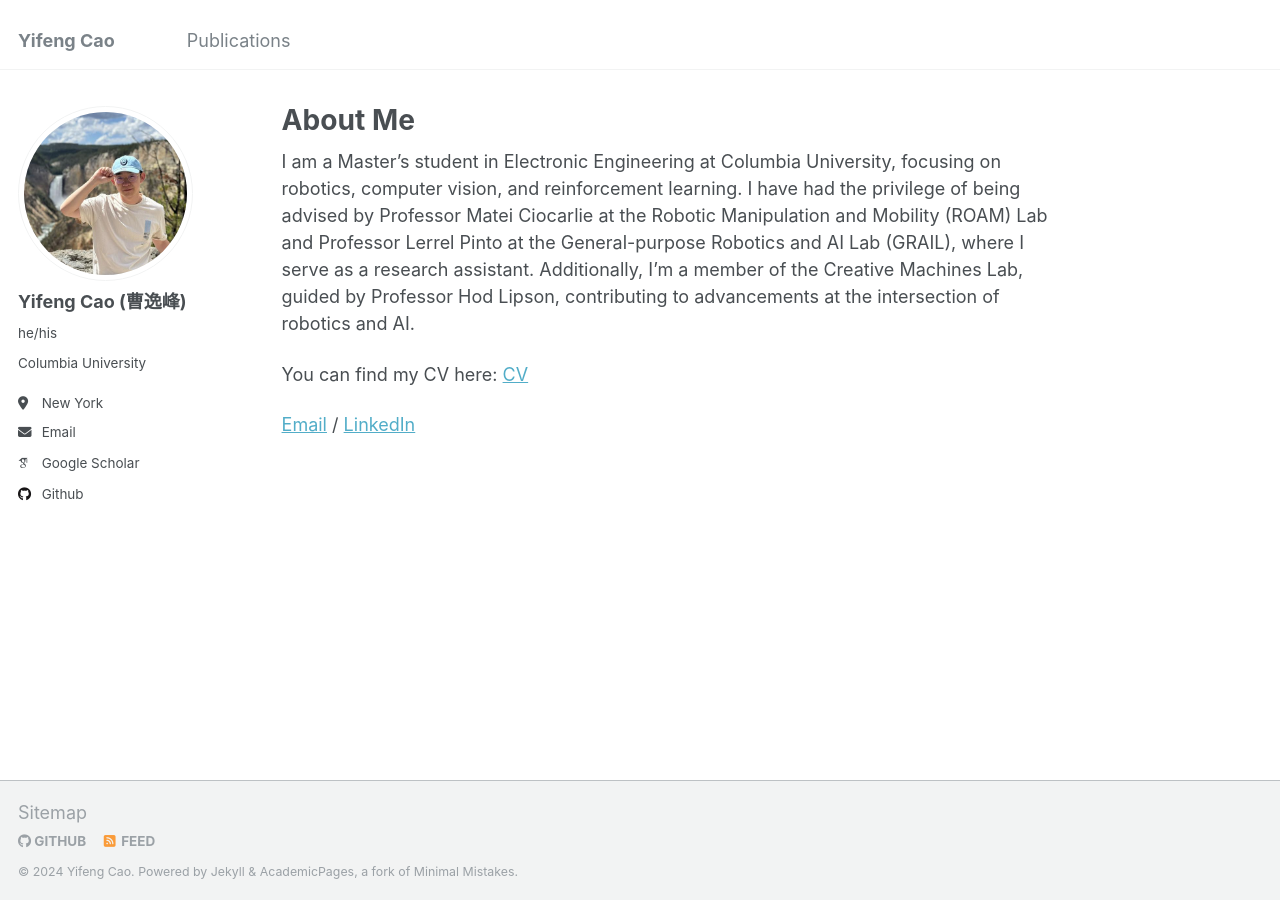
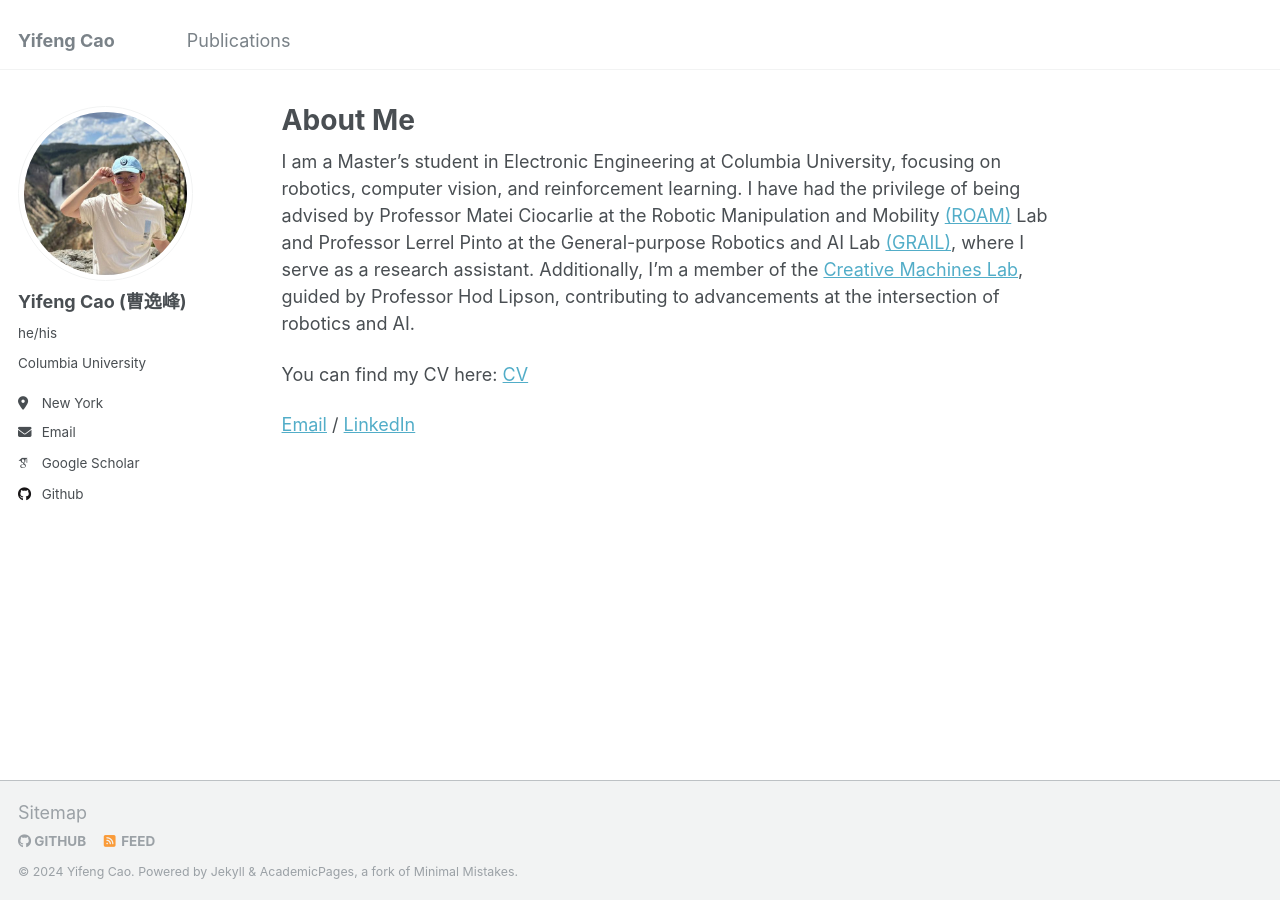
Before and after one commit to Yifeng-Cao/Yifeng-Cao.github.io, a Jekyll site: the page built from _pages/about.md, in a window 1280 px wide. Built offline with Jekyll 4.4.1, drawn with Linux system fonts in a browser that asks for light colours; some web fonts are replaced; part of the change alters nothing that is shown.

```diff
--- a/_pages/about.md
+++ b/_pages/about.md
@@ -7,7 +7,7 @@ redirect_from:
   - /about.html
 ---
 
-I am a Master's student in Electronic Engineering at Columbia University, focusing on robotics, computer vision, and reinforcement learning. I have had the privilege of being advised by Professor Matei Ciocarlie at the Robotic Manipulation and Mobility (ROAM) Lab and Professor Lerrel Pinto at the General-purpose Robotics and AI Lab (GRAIL), where I serve as a research assistant. Additionally, I'm a member of the Creative Machines Lab, guided by Professor Hod Lipson, contributing to advancements at the intersection of robotics and AI.
+I am a Master's student in Electronic Engineering at Columbia University, focusing on robotics, computer vision, and reinforcement learning. I have had the privilege of being advised by Professor Matei Ciocarlie at the Robotic Manipulation and Mobility [(ROAM)](https://roam.me.columbia.edu/) Lab and Professor Lerrel Pinto at the General-purpose Robotics and AI Lab [(GRAIL)](https://www.lerrelpinto.com/), where I serve as a research assistant. Additionally, I'm a member of the [Creative Machines Lab](https://www.creativemachineslab.com/), guided by Professor Hod Lipson, contributing to advancements at the intersection of robotics and AI.
 
 You can find my CV here: [CV](https://github.com/immortalsplay/immortalsplay.github.io/blob/0ba1e614b03c1fae6f314bed878bb9f5cfdcf15b/_pages/CV.pdf)
 
```
